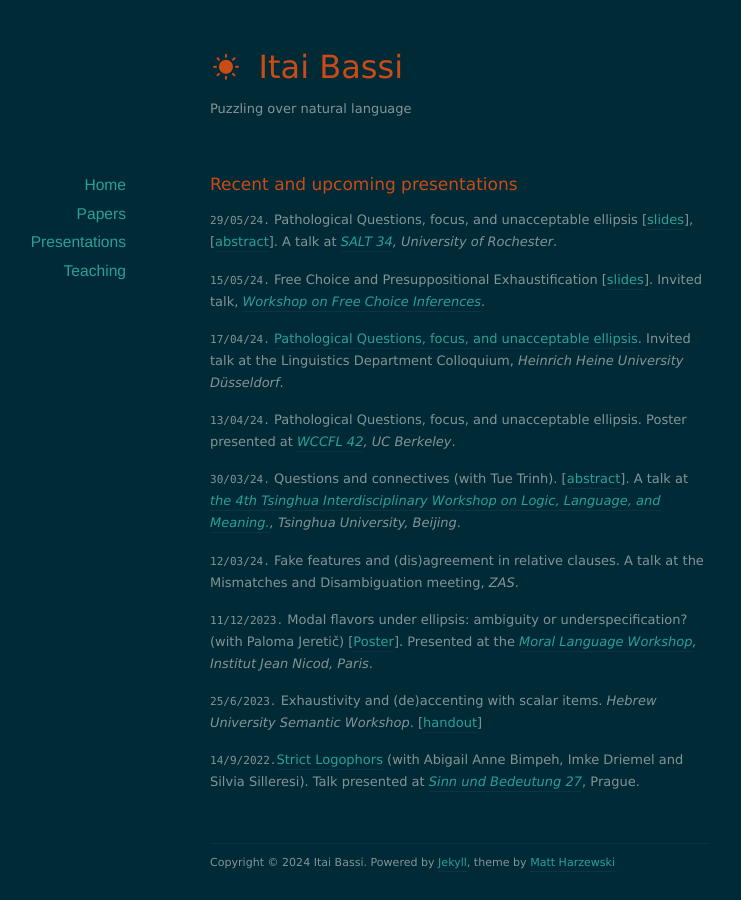
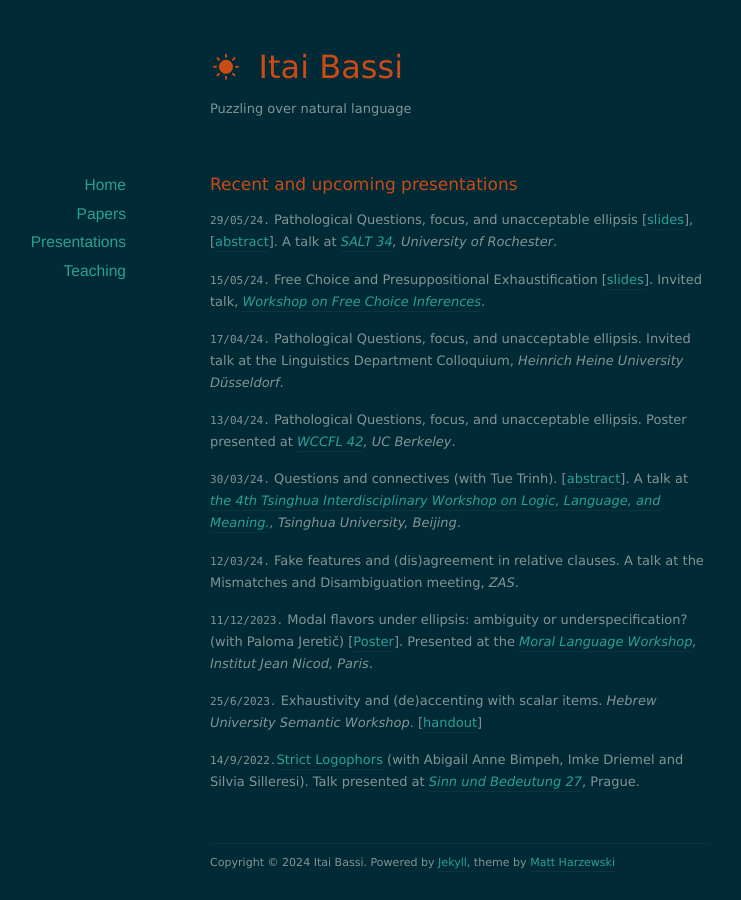
Before and after one commit to itaibassi/itaibassi.github.io, a Jekyll site: the page built from presentations/index.markdown, in a window 1280 px wide. Shown: the whole page, without its empty margins (180-921 px from the left). Built offline with Jekyll 4.4.1, drawn with Linux system fonts in a browser that asks for light colours; nearby versions of some CDN libraries; part of the change alters nothing that is shown.

```diff
--- a/presentations/index.markdown
+++ b/presentations/index.markdown
@@ -17,7 +17,7 @@ title: Recent Presentations
 `15/05/24.`  Free Choice and Presuppositional Exhaustification
 [[slides](https://www.dropbox.com/scl/fi/76m4mqa64yxkcwds18gez/FC-and-Pex_workshop_15-5-24_slides.pdf?rlkey=n5y73cnnt2k2upb1bc22z6cie&dl=0)]. Invited talk,   *[Workshop on Free Choice Inferences](https://sites.google.com/view/acquisitiondisjunctionromanian/fc-workshop)*.
 
-`17/04/24.`  [Pathological Questions, focus, and unacceptable ellipsis](https://www.dropbox.com/scl/fi/5envbp4bo927ze2i8vt02/Dusseldorf-talk_pathological_questions__ellipsis.pdf?rlkey=fz5lzksnh8r65rpjgpnb5o1k8&dl=0). Invited talk at the Linguistics Department Colloquium, *Heinrich Heine University Düsseldorf*.
+`17/04/24.`  Pathological Questions, focus, and unacceptable ellipsis. Invited talk at the Linguistics Department Colloquium, *Heinrich Heine University Düsseldorf*.
 
 `13/04/24.`  Pathological Questions, focus, and unacceptable ellipsis.
  Poster presented at *[WCCFL 42](https://www.wccfl42.com/home), UC Berkeley*.
```
